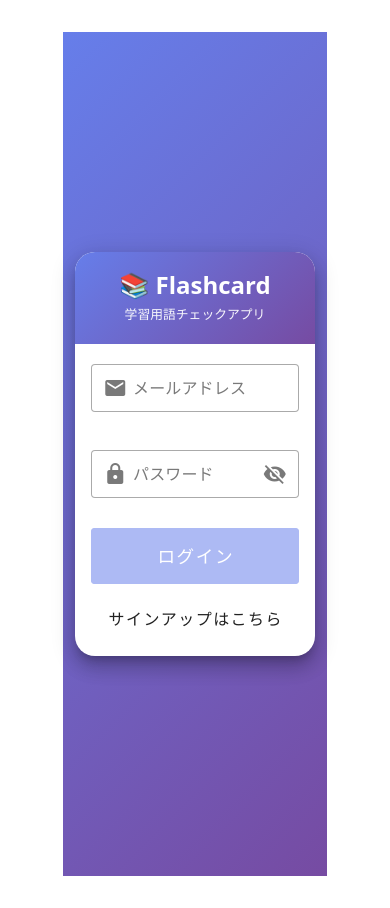
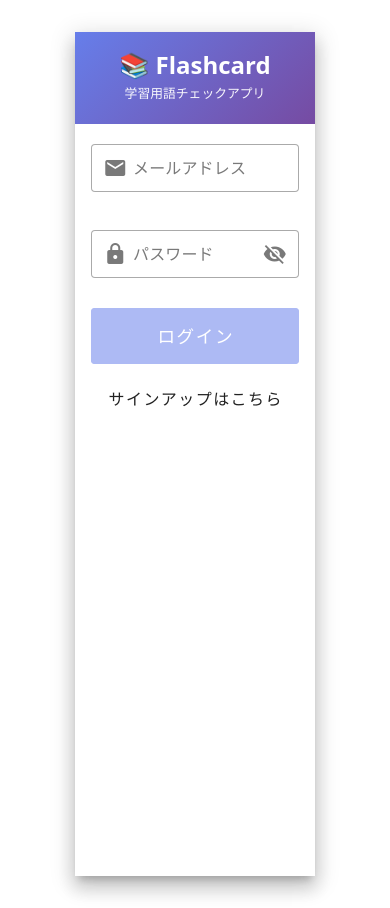
Before and after one commit to jHiro/flashcard, a Vue app: page /login in a window 390 px wide. Built offline with nearby package versions, Linux system fonts and the light colour scheme; no server answers.

Commit message:
ログイン画面をスマホで画面幅いっぱいに表示（左右の余白を削除）

```diff
--- a/src/components/LoginPage.vue
+++ b/src/components/LoginPage.vue
@@ -167,7 +167,7 @@ onMounted(() => {
   align-items: center;
   justify-content: center;
   background: linear-gradient(135deg, #667eea 0%, #764ba2 100%);
-  padding: 20px;
+  padding: 0;
 }
 
 .login-card {
@@ -213,11 +213,13 @@ onMounted(() => {
 
 @media (max-width: 600px) {
   .login-wrapper {
-    padding: 12px;
+    padding: 0;
   }
 
   .login-card {
     max-width: 100%;
+    border-radius: 0 !important;
+    min-height: 100vh;
   }
 
   .login-header {
```
